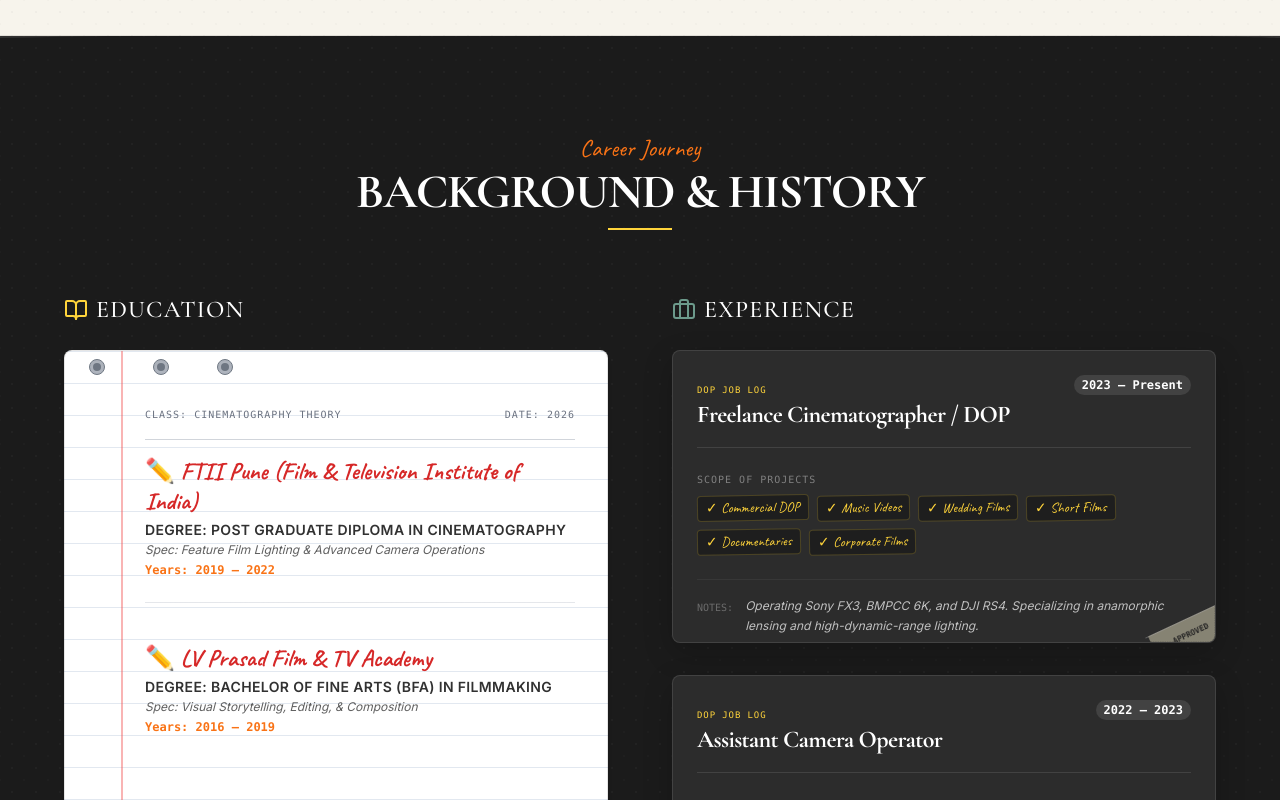
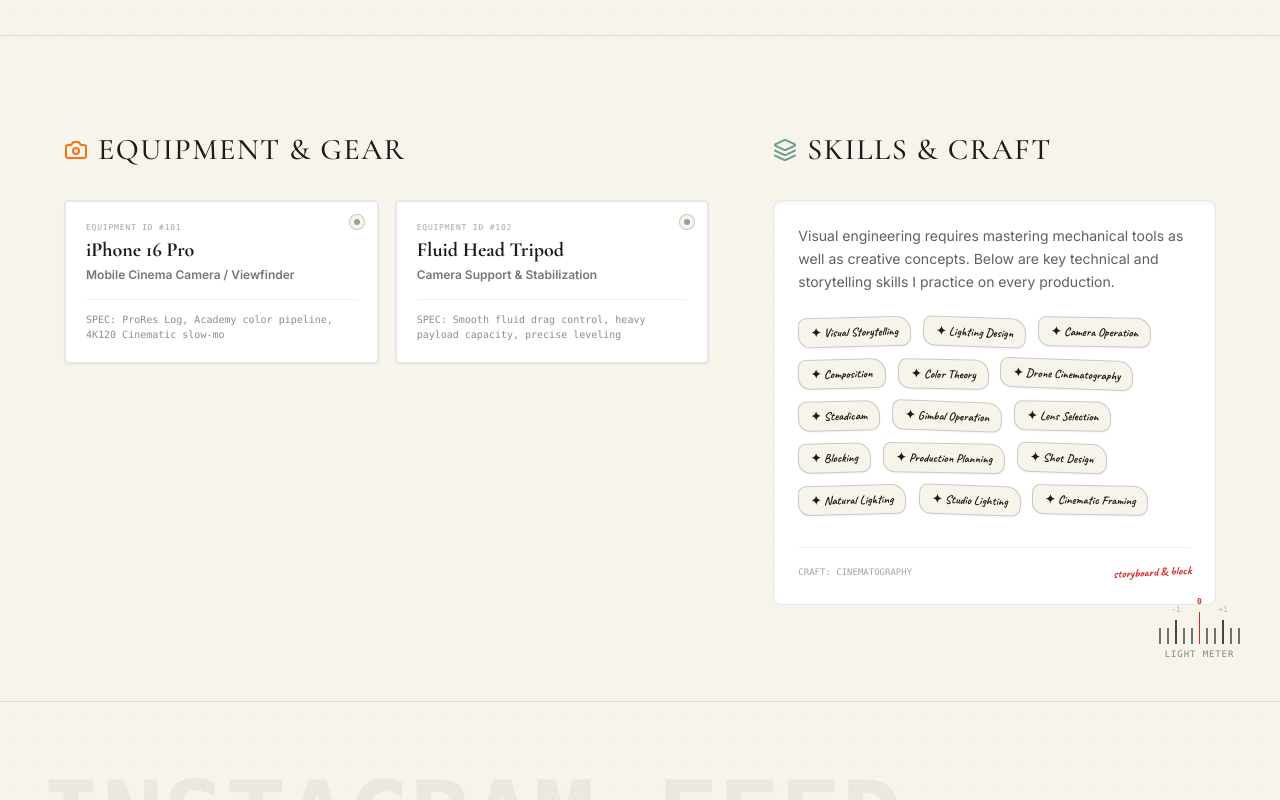
Before and after one commit to thehyperboy/cinematographer-portfolio, a React (Vite) app: page / in a window 1280 px wide. Shown: the part 1520-2320 px from the top of the page. Built offline with nearby package versions, Linux system fonts and the light colour scheme.

Commit message:
Remove Experience section

```diff
--- a/src/App.jsx
+++ b/src/App.jsx
@@ -3,7 +3,7 @@ import Lenis from 'lenis';
 import FilmGrainOverlay from './components/FilmGrainOverlay';
 import Hero from './components/Hero';
 import About from './components/About';
-import EducationExperience from './components/EducationExperience';
+
 import EquipmentSkills from './components/EquipmentSkills';
 import InstagramWork from './components/InstagramWork';
 import CinematicGallery from './components/CinematicGallery';
@@ -88,7 +88,6 @@ function App() {
           </a>
           <nav className="hidden sm:flex items-center gap-8 font-mono text-[10px] uppercase tracking-widest text-charcoal/70">
             <a href="#about" className="hover:text-kodak-orange transition-colors">About</a>
-            <a href="#career" className="hover:text-kodak-orange transition-colors">Experience</a>
             <a href="#work" className="hover:text-kodak-orange transition-colors">Recent Works</a>
             <a href="#gallery" className="hover:text-kodak-orange transition-colors">Stills</a>
             <a href="#bts" className="hover:text-kodak-orange transition-colors">BTS</a>
@@ -106,7 +105,7 @@ function App() {
         {/* Portfolio Sections */}
         <Hero />
         <About />
-        <EducationExperience />
+
         <EquipmentSkills />
         <InstagramWork />
         <CinematicGallery />
--- a/src/components/EducationExperience.jsx
+++ /dev/null
@@ -1,173 +0,0 @@
-import React from 'react';
-import { BookOpen, Briefcase } from 'lucide-react';
-
-const EducationExperience = () => {
-  const educationItems = [
-    {
-      school: "FTII Pune (Film & Television Institute of India)",
-      degree: "Post Graduate Diploma in Cinematography",
-      specialization: "Feature Film Lighting & Advanced Camera Operations",
-      years: "2019 – 2022"
-    },
-    {
-      school: "LV Prasad Film & TV Academy",
-      degree: "Bachelor of Fine Arts (BFA) in Filmmaking",
-      specialization: "Visual Storytelling, Editing, & Composition",
-      years: "2016 – 2019"
-    }
-  ];
-
-  const experienceItems = [
-    {
-      role: "Freelance Cinematographer / DOP",
-      years: "2023 – Present",
-      projects: ["Commercial DOP", "Music Videos", "Wedding Films", "Short Films", "Documentaries", "Corporate Films"],
-      notes: "Operating Sony FX3, BMPCC 6K, and DJI RS4. Specializing in anamorphic lensing and high-dynamic-range lighting."
-    },
-    {
-      role: "Assistant Camera Operator",
-      years: "2022 – 2023",
-      projects: ["Regional Feature Films", "National Ad Campaigns"],
-      notes: "Supported Lead DOPs. Focus-pulling, rigging heavy camera setups, color profile calibration (S-Log3, Log-C)."
-    }
-  ];
-
-  return (
-    <section id="career" className="relative py-24 px-6 md:px-12 bg-charcoal dark-paper-texture border-b border-charcoal/10 text-ivory">
-
-      {/* Torn paper edges top & bottom */}
-      <div className="absolute top-0 left-0 right-0 h-4 bg-transparent torn-edge-top opacity-10"></div>
-
-      <div className="max-w-6xl mx-auto">
-
-        {/* Section Heading */}
-        <div className="text-center mb-16 relative">
-          <span className="font-handwritten text-2xl text-kodak-orange block mb-1">Career Journey</span>
-          <h2 className="text-4xl md:text-5xl font-serif font-black tracking-tight text-white">
-            BACKGROUND & HISTORY
-          </h2>
-          <div className="w-16 h-[2px] bg-kodak mx-auto mt-3"></div>
-        </div>
-
-        <div className="grid grid-cols-1 lg:grid-cols-12 gap-16">
-
-          {/* Left Column: Education (Notebook Paper Layout) */}
-          <div className="lg:col-span-6 flex flex-col">
-            <div className="flex items-center gap-2 mb-6">
-              <BookOpen className="w-6 h-6 text-kodak" />
-              <h3 className="font-serif text-2xl uppercase tracking-wider text-white">Education</h3>
-            </div>
-
-            {/* Notebook Container */}
-            <div className="notebook-paper p-8 text-charcoal rounded-lg relative overflow-hidden flex-1 border border-black/10">
-              {/* Binder spiral rings (Top/Side decoration) */}
-              <div className="absolute top-2 left-6 flex space-x-12 select-none pointer-events-none opacity-80" aria-hidden="true">
-                <div className="w-4 h-4 bg-gray-400 rounded-full border border-gray-600 shadow-inner flex items-center justify-center">
-                  <div className="w-2 h-2 bg-gray-600 rounded-full"></div>
-                </div>
-                <div className="w-4 h-4 bg-gray-400 rounded-full border border-gray-600 shadow-inner flex items-center justify-center">
-                  <div className="w-2 h-2 bg-gray-600 rounded-full"></div>
-                </div>
-                <div className="w-4 h-4 bg-gray-400 rounded-full border border-gray-600 shadow-inner flex items-center justify-center">
-                  <div className="w-2 h-2 bg-gray-600 rounded-full"></div>
-                </div>
-              </div>
-
-              {/* Notebook Content */}
-              <div className="pl-12 pt-4">
-                <div className="border-b border-gray-300 pb-2 mb-4 font-mono text-[10px] text-gray-500 uppercase tracking-widest flex justify-between">
-                  <span>Class: Cinematography Theory</span>
-                  <span>Date: 2026</span>
-                </div>
-
-                {educationItems.map((edu, index) => (
-                  <div key={index} className="mb-10 last:mb-0">
-                    <p className="font-handwritten text-2xl text-film-red font-bold leading-tight">
-                      ✏️ {edu.school}
-                    </p>
-                    <p className="font-sans font-semibold text-sm text-charcoal/90 mt-1 uppercase tracking-wide">
-                      Degree: {edu.degree}
-                    </p>
-                    <p className="font-sans text-xs text-charcoal/70 italic mt-0.5">
-                      Spec: {edu.specialization}
-                    </p>
-                    <p className="font-mono text-xs text-kodak-orange font-bold mt-1">
-                      Years: {edu.years}
-                    </p>
-                    {index < educationItems.length - 1 && (
-                      <div className="h-[1px] bg-gray-200 my-6 border-dashed border-t"></div>
-                    )}
-                  </div>
-                ))}
-              </div>
-            </div>
-          </div>
-
-          {/* Right Column: Experience (Vintage Production Slate Cards) */}
-          <div className="lg:col-span-6 flex flex-col">
-            <div className="flex items-center gap-2 mb-6">
-              <Briefcase className="w-6 h-6 text-film-green" />
-              <h3 className="font-serif text-2xl uppercase tracking-wider text-white">Experience</h3>
-            </div>
-
-            {/* Slate Cards List */}
-            <div className="space-y-8 flex-1 flex flex-col justify-between">
-              {experienceItems.map((exp, index) => (
-                <div
-                  key={index}
-                  className="bg-charcoal-light border border-white/10 rounded-lg p-6 relative overflow-hidden hover:border-kodak/30 transition-all duration-300 flex-1 flex flex-col justify-between"
-                  style={{ boxShadow: '0 10px 30px rgba(0, 0, 0, 0.2)' }}
-                >
-
-                  {/* Vintage Production Card Header */}
-                  <div className="flex justify-between items-start border-b border-white/10 pb-4 mb-4">
-                    <div>
-                      <span className="font-mono text-[9px] text-kodak uppercase tracking-widest">DOP Job Log</span>
-                      <h4 className="font-serif text-2xl text-white font-bold tracking-tight">{exp.role}</h4>
-                    </div>
-                    <span className="font-mono text-xs bg-white/10 text-white px-2 py-0.5 rounded-full font-bold">
-                      {exp.years}
-                    </span>
-                  </div>
-
-                  {/* Creative Production Labels */}
-                  <div className="my-2">
-                    <p className="font-mono text-[10px] text-white/40 uppercase tracking-widest mb-2">Scope of Projects</p>
-                    <div className="flex flex-wrap gap-2">
-                      {exp.projects.map((proj, pIdx) => (
-                        <span
-                          key={pIdx}
-                          className="font-handwritten text-sm text-kodak px-2 py-0.5 border border-kodak/20 rounded rotate-[-1deg] hover:rotate-[1deg] transition-all bg-black/30 select-none"
-                        >
-                          ✓ {proj}
-                        </span>
-                      ))}
-                    </div>
-                  </div>
-
-                  {/* Production notes */}
-                  <div className="mt-4 pt-4 border-t border-white/5 flex items-start gap-3">
-                    <div className="font-mono text-[10px] text-white/30 uppercase mt-1">Notes:</div>
-                    <p className="font-sans text-xs italic text-white/70 leading-relaxed">
-                      {exp.notes}
-                    </p>
-                  </div>
-
-                  {/* Decorative tape corner / label stamp */}
-                  <div className="absolute -bottom-2 -right-4 w-20 h-8 masking-tape rotate-[-25deg] opacity-60 flex items-center justify-center text-[8px] font-mono font-bold text-charcoal select-none">
-                    APPROVED
-                  </div>
-
-                </div>
-              ))}
-            </div>
-          </div>
-
-        </div>
-      </div>
-
-    </section>
-  );
-};
-
-export default EducationExperience;
```
